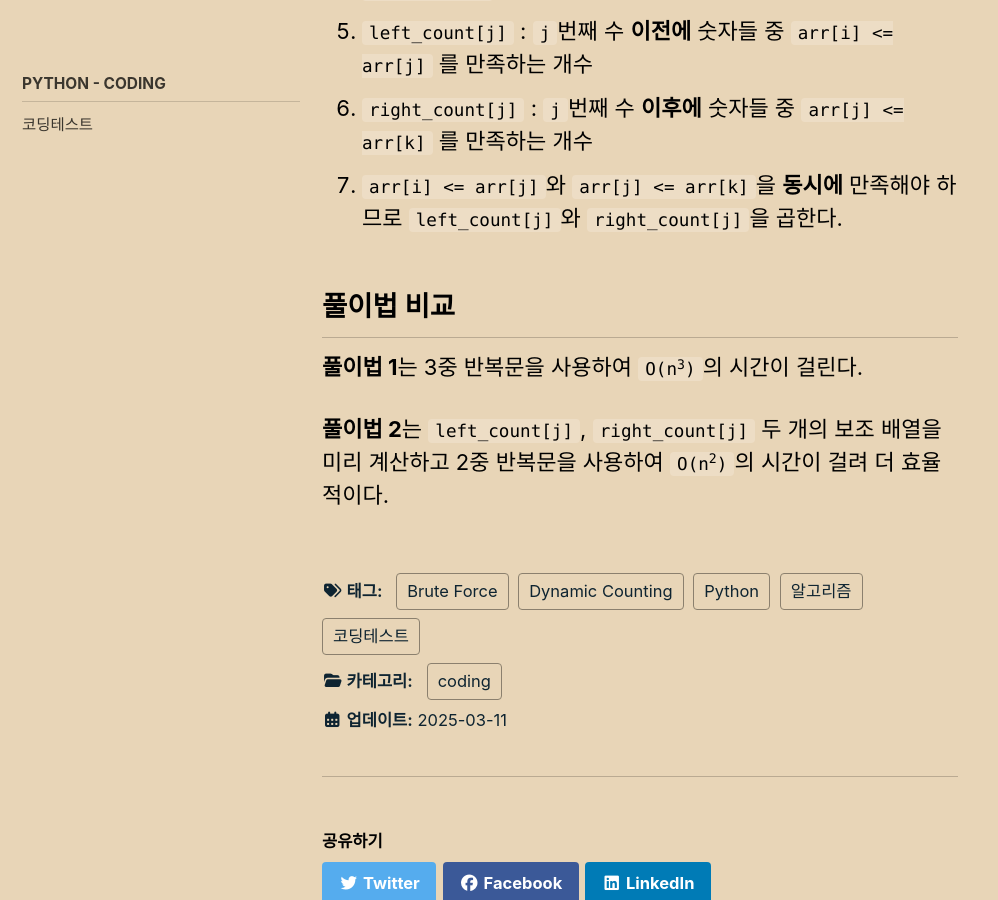
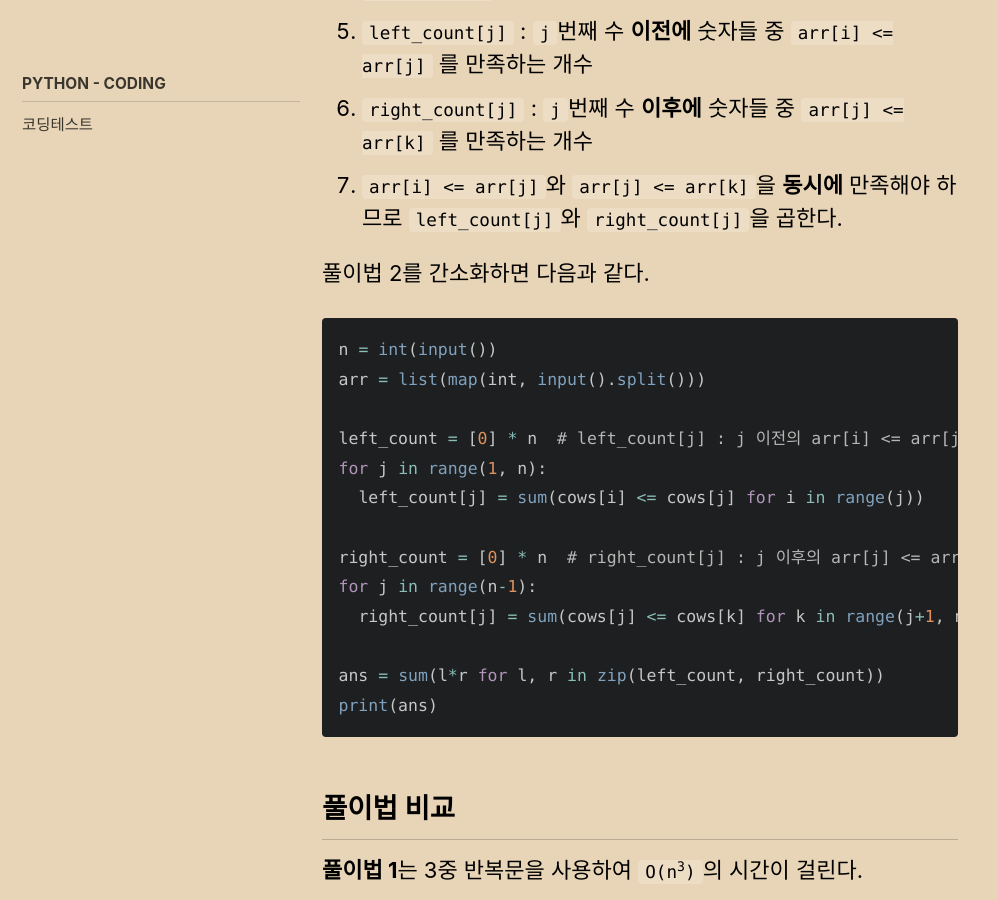
Before and after one commit to mowinowen/mowinowen.github.io, a Jekyll site: the page built from _posts/2025-03-11-codingtest3.md, in a window 1280 px wide and 900 px high, scrolled down 3615 px. Shown: the whole window, without its empty margins (0-998 px from the left). Built offline with Jekyll 4.4.1, drawn with Linux system fonts in a browser that asks for light colours; cached includes are drawn as plain includes; comment, search, counter and statistics services are not loaded.

Commit message:
post modify - codingtest3

````diff
--- a/_posts/2025-03-11-codingtest3.md
+++ b/_posts/2025-03-11-codingtest3.md
@@ -103,6 +103,23 @@ print(ans)
 6. `right_count[j]` : `j`번째 수 **이후에** 숫자들 중 `arr[j] <= arr[k]` 를 만족하는 개수
 7. `arr[i] <= arr[j]`와 `arr[j] <= arr[k]`을 **동시에** 만족해야 하므로 `left_count[j]`와 `right_count[j]`을 곱한다.
 
+풀이법 2를 간소화하면 다음과 같다.
+```python
+n = int(input())
+arr = list(map(int, input().split()))
+
+left_count = [0] * n  # left_count[j] : j 이전의 arr[i] <= arr[j]를 만족하는 개수
+for j in range(1, n):
+  left_count[j] = sum(cows[i] <= cows[j] for i in range(j))
+
+right_count = [0] * n  # right_count[j] : j 이후의 arr[j] <= arr[k]를 만족하는 개수
+for j in range(n-1):
+  right_count[j] = sum(cows[j] <= cows[k] for k in range(j+1, n))
+
+ans = sum(l*r for l, r in zip(left_count, right_count))
+print(ans)
+```
+
 ## 풀이법 비교
 **풀이법 1**는 3중 반복문을 사용하여 <code>O(n<sup>3</sup>)</code>의 시간이 걸린다.
 
````
